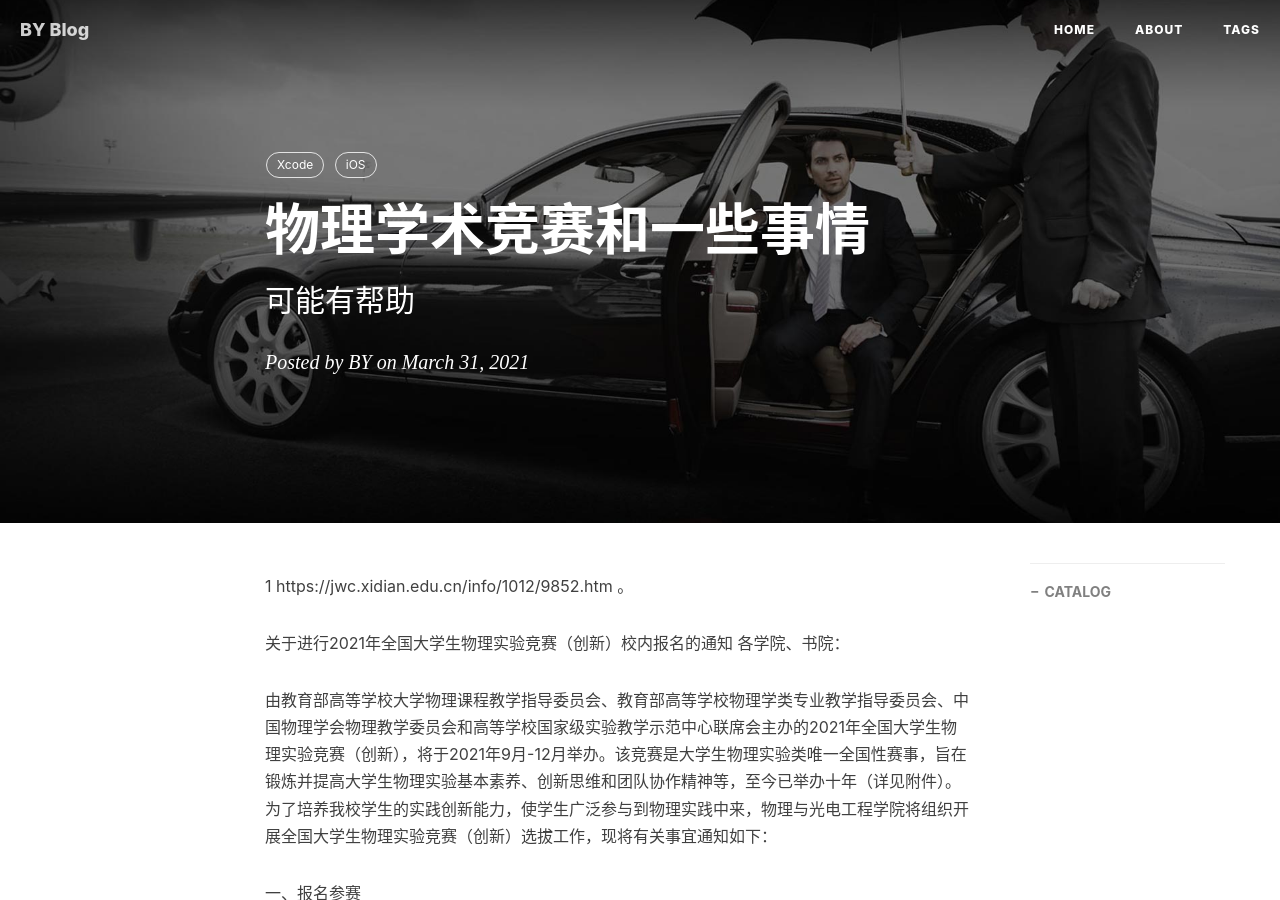
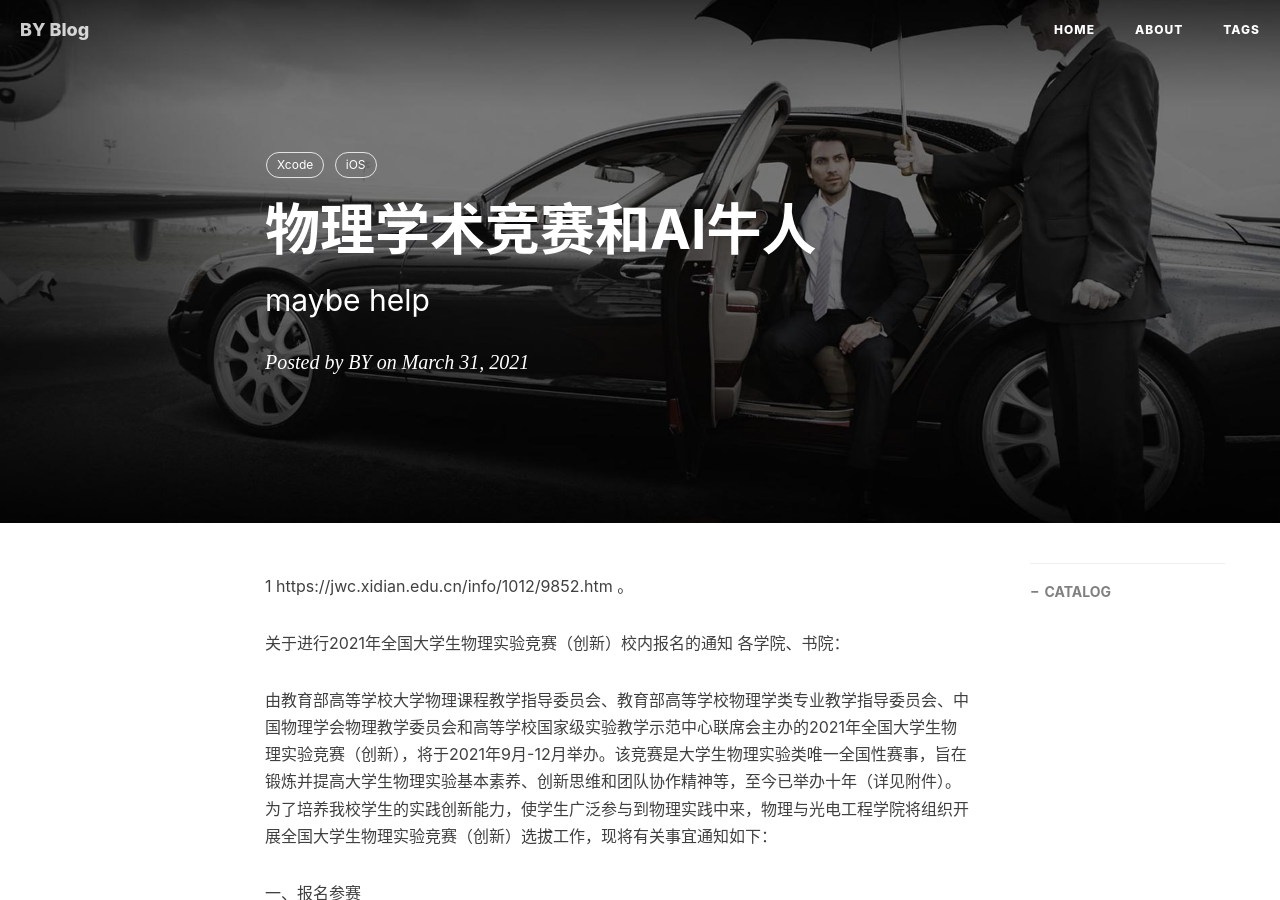
Before and after one commit to pengjiao123/pengjiao123.github.io, a Jekyll site: the page built from _posts/2021-03-31-物理学术竞赛和AI牛人.md, in a window 1280 px wide and 900 px high. Built offline with Jekyll 4.4.1, drawn with Linux system fonts in a browser that asks for light colours; nearby versions of some CDN libraries; comment, search, counter and statistics services are not loaded.

Commit message:
Update and rename 2021-03-31-物理学术竞赛和一些注意.md to 2021-03-31-物理学术竞赛和AI牛人.md

```diff
--- a/_posts/2021-03-31-物理学术竞赛和一些注意.md
+++ b/_posts/2021-03-31-物理学术竞赛和AI牛人.md
@@ -1,7 +1,7 @@
 ---
 layout:     post
-title:      物理学术竞赛和一些事情
-subtitle:   可能有帮助
+title:      物理学术竞赛和AI牛人
+subtitle:   maybe help
 date:       2021-03-31
 author:     BY
 header-img: img/post-bg-kuaidi.jpg
@@ -10,7 +10,7 @@ tags:
     - Xcode
     - iOS
 ---
-1 https://jwc.xidian.edu.cn/info/1012/9852.htm  。
+1 https://jwc.xidian.edu.cn/info/1012/9852.htm 。
 
 关于进行2021年全国大学生物理实验竞赛（创新）校内报名的通知
 各学院、书院：
```
